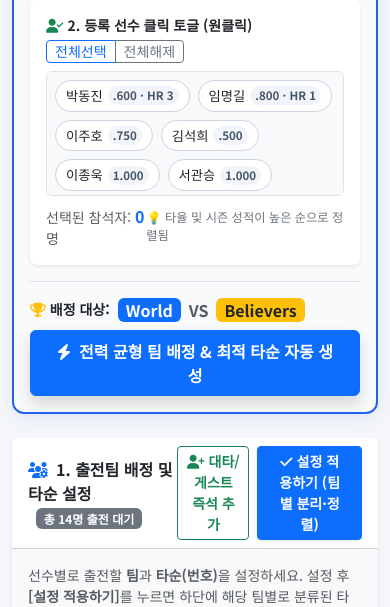
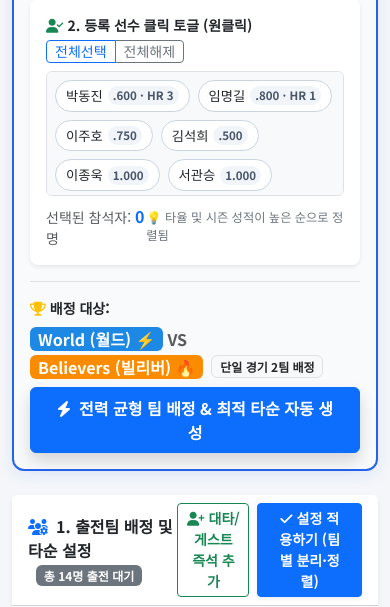
Before and after one commit to Irum725/WBC, a Flask app: page /game/new in a window 390 px wide. Shown: the part 1132-1739 px from the top of the page. Run offline with Flask 3, Linux system fonts and the light colour scheme; the visitor is signed in with stand-in values (Sample User, id 1); data comes from the database, SQL or seed files in the repository.

Commit message:
feat(team-builder): support balanced 4-team split across 2 rooms with multi-team optimization

```diff
--- a/app.py
+++ b/app.py
@@ -566,34 +566,52 @@ def build_team_split(attendee_names, target_teams=None, conn=None):
             p_copy['team'] = assigned_team
             teams[assigned_team].append(p_copy)
 
-        if num_teams == 2:
-            tA, tB = target_teams[0], target_teams[1]
-            improved = True
-            iterations = 0
-            while improved and iterations < 25:
-                iterations += 1
-                improved = False
-                curr_diff = abs(sum(p['rating'] for p in teams[tA]) - sum(p['rating'] for p in teams[tB]))
-                best_diff = curr_diff
-                best_swap = None
-
-                for i, pA in enumerate(teams[tA]):
-                    for j, pB in enumerate(teams[tB]):
-                        new_diff = abs((sum(p['rating'] for p in teams[tA]) - pA['rating'] + pB['rating']) -
-                                       (sum(p['rating'] for p in teams[tB]) - pB['rating'] + pA['rating']))
-                        if new_diff < best_diff - 0.5:
-                            best_diff = new_diff
-                            best_swap = (i, j)
-
-                if best_swap:
-                    i, j = best_swap
-                    pA = teams[tA][i]
-                    pB = teams[tB][j]
-                    pA['team'] = tB
-                    pB['team'] = tA
-                    teams[tA][i] = pB
-                    teams[tB][j] = pA
-                    improved = True
+        # 다수 팀(2팀, 4팀 등) 전력 밸런싱 최적화 (Multi-team Swap Optimization)
+        # 팀 간 선수 1인당 평균 전력 점수(Rating) 편차를 최소화하도록 팀 간 선수 스왑 반복
+        improved = True
+        iterations = 0
+        while improved and iterations < 35:
+            iterations += 1
+            improved = False
+
+            counts = {t: len(teams[t]) for t in target_teams}
+            sums = {t: sum(p['rating'] for p in teams[t]) for t in target_teams}
+            avgs = {t: (sums[t] / counts[t]) if counts[t] > 0 else 0.0 for t in target_teams}
+
+            mean_avg = sum(avgs.values()) / num_teams if num_teams > 0 else 0.0
+            curr_loss = sum((avgs[t] - mean_avg)**2 for t in target_teams)
+
+            best_imp = 0
+            best_swap = None
+
+            for i in range(num_teams):
+                for j in range(i + 1, num_teams):
+                    tA, tB = target_teams[i], target_teams[j]
+                    if not teams[tA] or not teams[tB]:
+                        continue
+                    for idxA, pA in enumerate(teams[tA]):
+                        for idxB, pB in enumerate(teams[tB]):
+                            new_sums = dict(sums)
+                            new_sums[tA] = sums[tA] - pA['rating'] + pB['rating']
+                            new_sums[tB] = sums[tB] - pB['rating'] + pA['rating']
+
+                            new_avgs = {t: new_sums[t] / counts[t] for t in target_teams}
+                            new_loss = sum((new_avgs[t] - mean_avg)**2 for t in target_teams)
+
+                            imp = curr_loss - new_loss
+                            if imp > best_imp + 0.0001:
+                                best_imp = imp
+                                best_swap = (tA, idxA, tB, idxB)
+
+            if best_swap:
+                tA, idxA, tB, idxB = best_swap
+                pA = teams[tA][idxA]
+                pB = teams[tB][idxB]
+                pA['team'] = tB
+                pB['team'] = tA
+                teams[tA][idxA] = pB
+                teams[tB][idxB] = pA
+                improved = True
 
         result_teams = {}
         team_summaries = {}
--- a/templates/game_input.html
+++ b/templates/game_input.html
@@ -353,11 +353,13 @@
 
         <!-- 실행 액션 바 -->
         <div class="d-flex justify-content-between align-items-center mt-3 pt-3 border-top flex-wrap gap-2">
-            <div class="d-flex align-items-center gap-2">
+            <div class="d-flex align-items-center gap-2 flex-wrap">
                 <span class="fw-bold small text-dark"><i class="fa-solid fa-trophy text-warning me-1"></i>배정 대상:</span>
-                <span class="badge bg-primary text-white px-2 py-1 fs-6" id="tbTeam1Badge">World</span>
-                <span class="fw-bold text-muted">VS</span>
-                <span class="badge bg-warning text-dark px-2 py-1 fs-6" id="tbTeam2Badge">Believers</span>
+                <div id="tbTargetTeamsBadges" class="d-flex align-items-center gap-1 flex-wrap">
+                    <span class="badge bg-primary text-white px-2 py-1 fs-6" id="tbTeam1Badge">World</span>
+                    <span class="fw-bold text-muted">VS</span>
+                    <span class="badge bg-warning text-dark px-2 py-1 fs-6" id="tbTeam2Badge">Believers</span>
+                </div>
             </div>
             <button type="button" class="btn btn-primary px-4 py-2 fw-bold shadow" id="btnRunSplit" onclick="runAutoTeamSplit()">
                 <i class="fa-solid fa-bolt me-2"></i>전력 균형 팀 배정 & 최적 타순 자동 생성
@@ -732,9 +734,42 @@ function clearAttendeeInput() {
 }
 
 function syncTeamBuilderBadges() {
-    if (document.getElementById('tbTeam1Badge') && currentActiveTeamKeys.length >= 2) {
-        document.getElementById('tbTeam1Badge').innerText = currentActiveTeamKeys[0];
-        document.getElementById('tbTeam2Badge').innerText = currentActiveTeamKeys[1];
+    const container = document.getElementById('tbTargetTeamsBadges');
+    if (!container) return;
+
+    if (matchMode === '2teams') {
+        const t1 = currentActiveTeamKeys[0] || 'World';
+        const t2 = currentActiveTeamKeys[1] || 'Believers';
+        const m1 = WBC_TEAM_META[t1] || { label: t1, badgeClass: 'team-badge-world' };
+        const m2 = WBC_TEAM_META[t2] || { label: t2, badgeClass: 'team-badge-believers' };
+        container.innerHTML = `
+            <span class="badge ${m1.badgeClass} px-2 py-1 fs-6">${m1.label}</span>
+            <span class="fw-bold text-muted">VS</span>
+            <span class="badge ${m2.badgeClass} px-2 py-1 fs-6">${m2.label}</span>
+            <span class="badge bg-light text-dark border ms-1 small">단일 경기 2팀 배정</span>
+        `;
+    } else {
+        const t1 = currentActiveTeamKeys[0] || 'World';
+        const t2 = currentActiveTeamKeys[1] || 'Believers';
+        const t3 = currentActiveTeamKeys[2] || 'Faith';
+        const t4 = currentActiveTeamKeys[3] || 'Grace';
+        const m1 = WBC_TEAM_META[t1] || { label: t1, badgeClass: 'team-badge-world' };
+        const m2 = WBC_TEAM_META[t2] || { label: t2, badgeClass: 'team-badge-believers' };
+        const m3 = WBC_TEAM_META[t3] || { label: t3, badgeClass: 'team-badge-faith' };
+        const m4 = WBC_TEAM_META[t4] || { label: t4, badgeClass: 'team-badge-grace' };
+
+        container.innerHTML = `
+            <span class="badge bg-secondary-subtle text-dark border px-2 py-1 small fw-bold"><i class="fa-solid fa-door-open me-1"></i>룸 1</span>
+            <span class="badge ${m1.badgeClass} px-2 py-1">${m1.label}</span>
+            <span class="fw-bold text-muted small">VS</span>
+            <span class="badge ${m2.badgeClass} px-2 py-1">${m2.label}</span>
+            <span class="text-muted fw-bold mx-1">|</span>
+            <span class="badge bg-secondary-subtle text-dark border px-2 py-1 small fw-bold"><i class="fa-solid fa-door-open me-1"></i>룸 2</span>
+            <span class="badge ${m3.badgeClass} px-2 py-1">${m3.label}</span>
+            <span class="fw-bold text-muted small">VS</span>
+            <span class="badge ${m4.badgeClass} px-2 py-1">${m4.label}</span>
+            <span class="badge bg-success text-white ms-1 small fw-bold">4개 팀 균등 분배</span>
+        `;
     }
 }
 
@@ -771,7 +806,7 @@ async function runAutoTeamSplit() {
             headers: { 'Content-Type': 'application/json' },
             body: JSON.stringify({
                 attendees: attendeeList,
-                teams: currentActiveTeamKeys.slice(0, 2)
+                teams: currentActiveTeamKeys
             })
         });
         const res = await resp.json();
@@ -800,7 +835,7 @@ function renderSplitPreview(data, shouldScroll = true) {
     const summaries = data.summaries || {};
     const tKeys = Object.keys(teams);
 
-    if (tKeys.length >= 2) {
+    if (tKeys.length === 2) {
         const r1 = summaries[tKeys[0]] ? summaries[tKeys[0]].rating : 0;
         const r2 = summaries[tKeys[1]] ? summaries[tKeys[1]].rating : 0;
         const diff = Math.abs(r1 - r2).toFixed(1);
@@ -808,6 +843,17 @@ function renderSplitPreview(data, shouldScroll = true) {
         const avg2 = summaries[tKeys[1]] ? summaries[tKeys[1]].avg.toFixed(3) : '.000';
         document.getElementById('splitBalanceBadge').innerHTML =
             `전력 차이: ${diff}점 (팀타율: ${tKeys[0]} ${avg1} vs ${tKeys[1]} ${avg2}) ⚖️ 완벽 밸런스`;
+    } else if (tKeys.length > 2) {
+        const ratings = tKeys.map(k => (summaries[k] ? summaries[k].rating : 0));
+        const maxR = Math.max(...ratings);
+        const minR = Math.min(...ratings);
+        const maxDiff = (maxR - minR).toFixed(1);
+        const counts = tKeys.map(k => summaries[k]?.count || 0);
+        const minC = Math.min(...counts);
+        const maxC = Math.max(...counts);
+        const countStr = (minC === maxC) ? `각 팀 ${minC}명씩` : `팀당 ${minC}~${maxC}명`;
+        document.getElementById('splitBalanceBadge').innerHTML =
+            `전력 균형: 4개 팀 분배 완료 (최대 전력차: ${maxDiff}점 · ${countStr} 균등 배정) ⚖️ 황금 밸런스`;
     }
 
     tKeys.forEach(tName => {
@@ -880,7 +926,7 @@ function renderSplitPreview(data, shouldScroll = true) {
         });
 
         const col = document.createElement('div');
-        col.className = 'col-md-6';
+        col.className = (tKeys.length > 2) ? 'col-12 col-lg-6 mb-3' : 'col-md-6 mb-3';
         col.innerHTML = `
             <div class="card h-100 shadow-sm border-0 rounded-3 overflow-hidden ${meta.cardClass}">
                 <div class="card-header bg-white py-2 px-3 d-flex justify-content-between align-items-center border-bottom flex-wrap gap-1">
@@ -1073,6 +1119,11 @@ function switchMode(mode) {
     }
 
     updateActiveTeams();
+    if (lastSplitResult && lastSplitResult.teams && Object.keys(lastSplitResult.teams).length !== currentActiveTeamKeys.length) {
+        lastSplitResult = null;
+        const sec = document.getElementById('splitResultSection');
+        if (sec) sec.classList.add('d-none');
+    }
     renderSetupTable();
     applySettings();
 }
```
